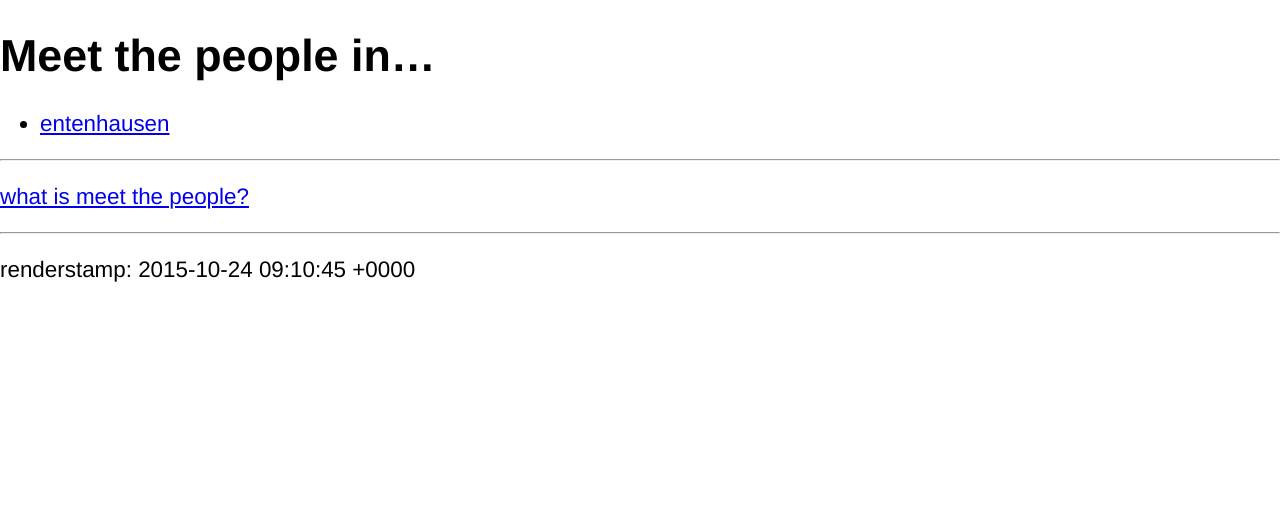
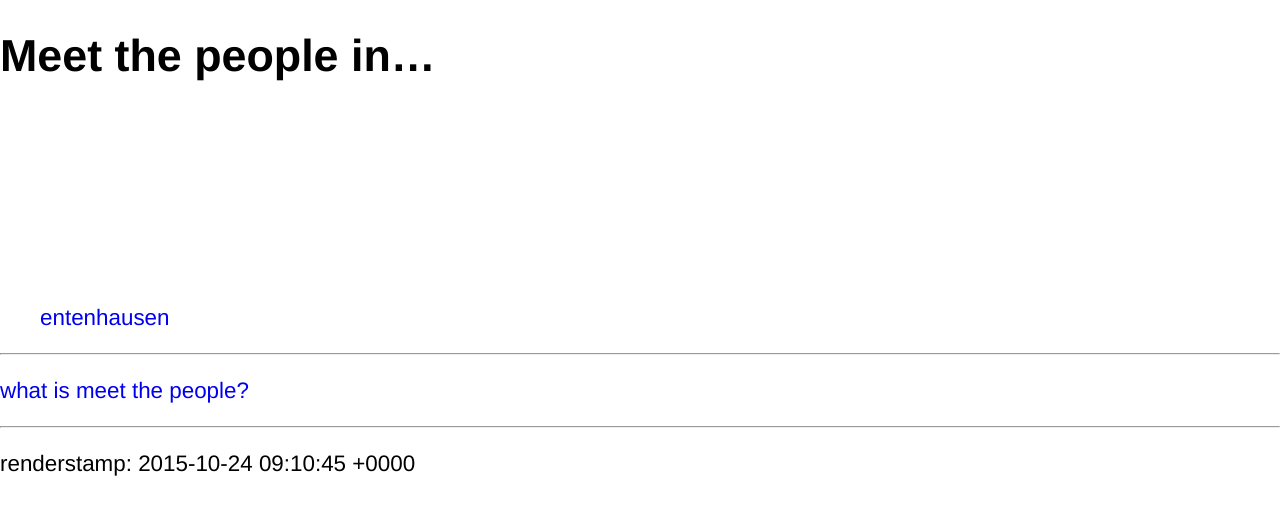
Before and after one commit to meetthepeople/meetthepeople.github.io, a Jekyll site: the page built from index.md, in a window 1280 px wide. Shown: the top 515 px of the page. Built offline with Jekyll 4.4.1, drawn with Linux system fonts in a browser that asks for light colours; Markdown is read by kramdown in place of the engine named in the settings.

Commit message:
wip styling

```diff
--- a/assets/css/main.scss
+++ b/assets/css/main.scss
@@ -36,7 +36,6 @@ html {
 
 
 body {
-  /*background-color: lime;*/
   padding: 0em;
   margin: 0em;
   font-family: Helvetica Neue, Helvetica, sans-serif;
@@ -51,6 +50,7 @@ body {
     max-width: 33em;
   }
 }
+
 
 .header {
 
@@ -81,9 +81,25 @@ body {
     margin: 12% 0 0 0;
     /*display: inline-block;*/
   }
+  li {
+    width: 90%;
+  }
+  ul {
+    margin-top: 10em;
+  }
+
+
 
 }
 
+
+.event-entry {
+  display: block;
+  border-bottom: 1px solid white;
+  padding: 0.5em 0.5em;
+  min-height: 4em;
+  /*width: 100%;*/
+}
 
 .editLink, .deleteLink {
   opacity: 0;
@@ -97,7 +113,8 @@ body {
   display: inline-block;
   padding: 0.1em 0.7em;
   border-radius: 0.4em;
-  background-color: #ccc
+  background-color: #ccc;
+  color: #000;
 
 }
 
@@ -109,6 +126,7 @@ body {
   position: absolute;
   top: 1em;
   right: 1em;
+  color: #000;
 
   text-decoration: none;
   text-transform: uppercase;
@@ -124,3 +142,18 @@ body {
   position: relative;
   /*top: 0.1em;*/
 }
+
+
+
+
+
+
+ul {
+  list-style: none;
+  list-style-position: inside;
+}
+
+
+a {
+  text-decoration: none;
+}
```
